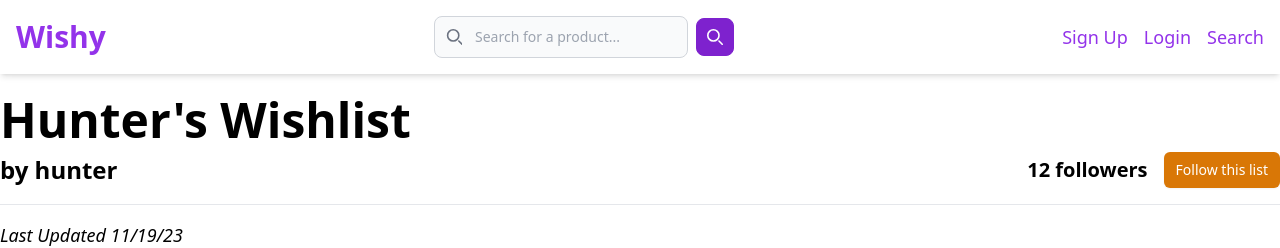
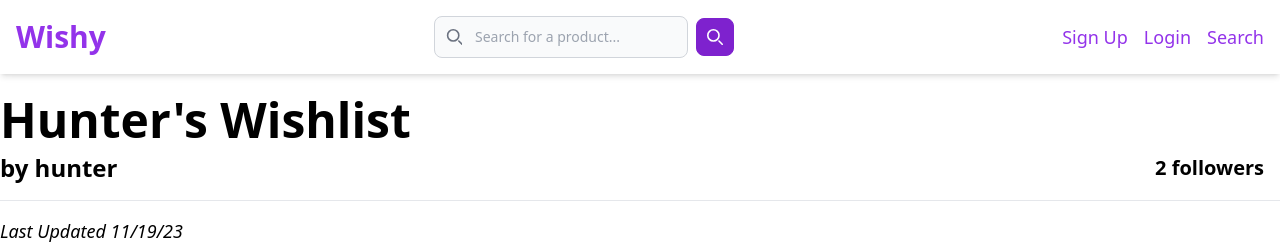
Before and after one commit to atulyamiglani/wishy-frontend, a React (Create React App) app: page /wishlist/1 in a window 1280 px wide. Shown: the top 248 px of the page. Built offline with nearby package versions, Linux system fonts and the light colour scheme.

Commit message:
add follow / unfollow buttons for users and wishlists

```diff
--- a/src/Components/Profile/index.tsx
+++ b/src/Components/Profile/index.tsx
@@ -1,5 +1,5 @@
 import React, { useContext, useState, useEffect } from "react";
-import { Link, useParams } from "react-router-dom";
+import { Link, useNavigate, useParams } from "react-router-dom";
 import { CurrentUserContext, User } from "../../App";
 import users from "../../MockDB/users.json";
 import ProfileWishlists from "./profilewishlists";
@@ -163,6 +163,14 @@ const Profile: React.FC<{ forCurrentUser: boolean }> = ({ forCurrentUser }) => {
   //params user
   const userId = useParams();
 
+  //if viewing own profile, navigate to personal version
+  const navigate = useNavigate();
+  useEffect(() => {
+    if (userId.id === user?.username) {
+      navigate("/profile");
+    }
+  }, [userId, user]);
+
   //set up user based on whose profile this is
   useEffect(() => {
     if (forCurrentUser && user) {
@@ -218,6 +226,16 @@ const Profile: React.FC<{ forCurrentUser: boolean }> = ({ forCurrentUser }) => {
     setSavedWishlists(savedWishlists);
   }, [thisUser]);
 
+  //get following status
+  const [isFollowing, setIsFollowing] = useState(false);
+  useEffect(() => {
+    setIsFollowing(
+      mockFollows.some(
+        (f) => f.follower === user?.username && f.followed === thisUser.username
+      )
+    );
+  }, [thisUser, user]);
+
   //toggle wishing or gifting
   const toggleIsWishing = () => {
     const newUser = {
@@ -248,11 +266,24 @@ const Profile: React.FC<{ forCurrentUser: boolean }> = ({ forCurrentUser }) => {
           </h3>
           <h4></h4>
         </div>
+        {/*User sees wishing/gifting toggle on their own profile*/}
         {forCurrentUser && (
           <Toggle
             isWishing={thisUser!.isWishing}
             setIsWishing={toggleIsWishing}
           />
+        )}
+        {/*User sees follow button on profiles they don't follow*/}
+        {!forCurrentUser && user && !isFollowing && (
+          <button className="bg-purple-600 hover:bg-purple-700 text-white font-bold py-2 px-4 rounded-md">
+            Follow
+          </button>
+        )}
+        {/*User sees unfollow button on profiles they follow*/}
+        {!forCurrentUser && user && isFollowing && (
+          <button className="bg-gray-400 hover:bg-gray-500 text-white font-bold py-2 px-4 rounded-md">
+            Unfollow
+          </button>
         )}
       </div>
       {/* Personal Info */}
--- a/src/Components/Wishlist/SavedWishlists.tsx
+++ b/src/Components/Wishlist/SavedWishlists.tsx
@@ -3,7 +3,6 @@ import ProfileWishlists from "../Profile/profilewishlists";
 import { CurrentUserContext, Wishlist } from "../../App";
 import wishlistSaves from "../../MockDB/wishlistSaves.json";
 import mockWishlists from "../../MockDB/wishlists.json";
-import { Link } from "react-router-dom";
 
 const SavedWishlists: FC = () => {
   const { user, setUser } = useContext(CurrentUserContext);
@@ -18,7 +17,7 @@ const SavedWishlists: FC = () => {
         return mockWishlists.find((wishlist) => wishlist.wid === w.wid)!;
       });
     setWishlists(savedWishlists);
-  });
+  }, []);
 
   return (
     <div className="container m-auto ps-8 pe-8 pt-8 mb-8 max-w-4xl">
--- a/src/Components/Wishlist/index.tsx
+++ b/src/Components/Wishlist/index.tsx
@@ -6,6 +6,7 @@ import ProductRemoveButton from "./ProductRemoveButton";
 import { useState, useEffect } from "react";
 import mockWishlists from "../../MockDB/wishlists.json";
 import mockProducts from "../../MockDB/products.json";
+import wishlistSaves from "../../MockDB/wishlistSaves.json";
 import BuyingButton from "./BuyingButton";
 
 const WishlistView: React.FC = () => {
@@ -33,8 +34,19 @@ const WishlistView: React.FC = () => {
 
   //get viewing state
   const { user } = React.useContext(CurrentUserContext);
-  let showRemoveButton = user && wishlist.owner === user.username; //requires a logged in user
-  let showBuyButton = true; //user && !showRemoveButton && !user.isWishing; //requires a logged in user in gifting mode who is not the owner of the list
+  let myWishlist = user && wishlist.owner === user.username; //requires a logged in user
+  let showBuyButton = true; //user && !myWishlist && !user.isWishing; //requires a logged in user in gifting mode who is not the owner of the list
+
+  //get wishlist followers
+  const empty: string[] = [];
+  const [wishlistFollowers, setWishlistFollowers] = useState(empty);
+  const fetchWishlistFollowers = () => {
+    const followers = wishlistSaves
+      .filter((save) => save.wid === wishlistId)
+      .map((save) => save.saved_by);
+    setWishlistFollowers(followers);
+  };
+  useEffect(fetchWishlistFollowers, [wishlist]);
 
   return (
     <div className="container m-auto">
@@ -43,10 +55,21 @@ const WishlistView: React.FC = () => {
       <div className="flex justify-between items-center mb-4">
         <p className="text-2xl font-semibold">by {wishlist.owner}</p>
         <div className="flex items-center">
-          <p className="text-xl font-semibold me-4">12 followers</p>
-          <button className="inline-flex justify-center rounded-md shadow-sm px-3 py-2 bg-amber-600 text-sm font-medium text-white hover:bg-amber-500">
-            Follow this list
-          </button>
+          <p className="text-xl font-semibold me-4">
+            {wishlistFollowers.length} followers
+          </p>
+          {user &&
+            !myWishlist &&
+            !wishlistFollowers.includes(user.username) && (
+              <button className="inline-flex justify-center rounded-md shadow-sm px-3 py-2 bg-amber-600 text-sm font-medium text-white hover:bg-amber-500">
+                Follow this list
+              </button>
+            )}
+          {user && !myWishlist && wishlistFollowers.includes(user.username) && (
+            <button className="inline-flex justify-center rounded-md shadow-sm px-3 py-2 bg-gray-400 text-sm font-medium text-white hover:bg-gray-500">
+              Unfollow this list
+            </button>
+          )}
         </div>
       </div>
       <hr />
@@ -61,7 +84,7 @@ const WishlistView: React.FC = () => {
               key={product.tcin}
               product={product}
               bottomContent={
-                showRemoveButton ? (
+                myWishlist ? (
                   <ProductRemoveButton
                     productId={product.tcin}
                     onRemove={() => {}}
```
